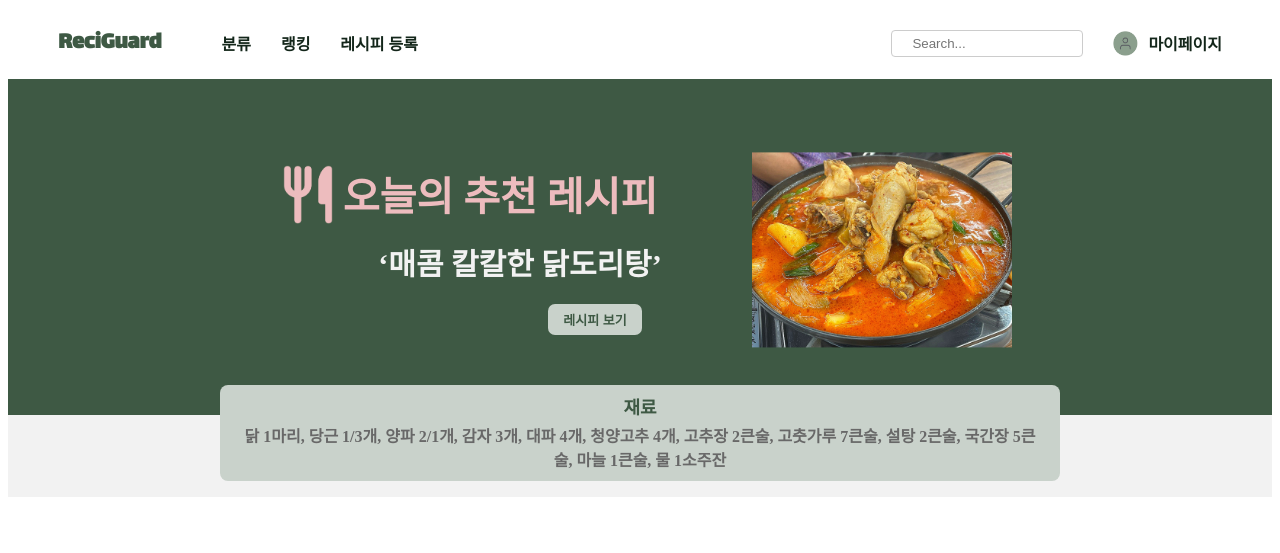
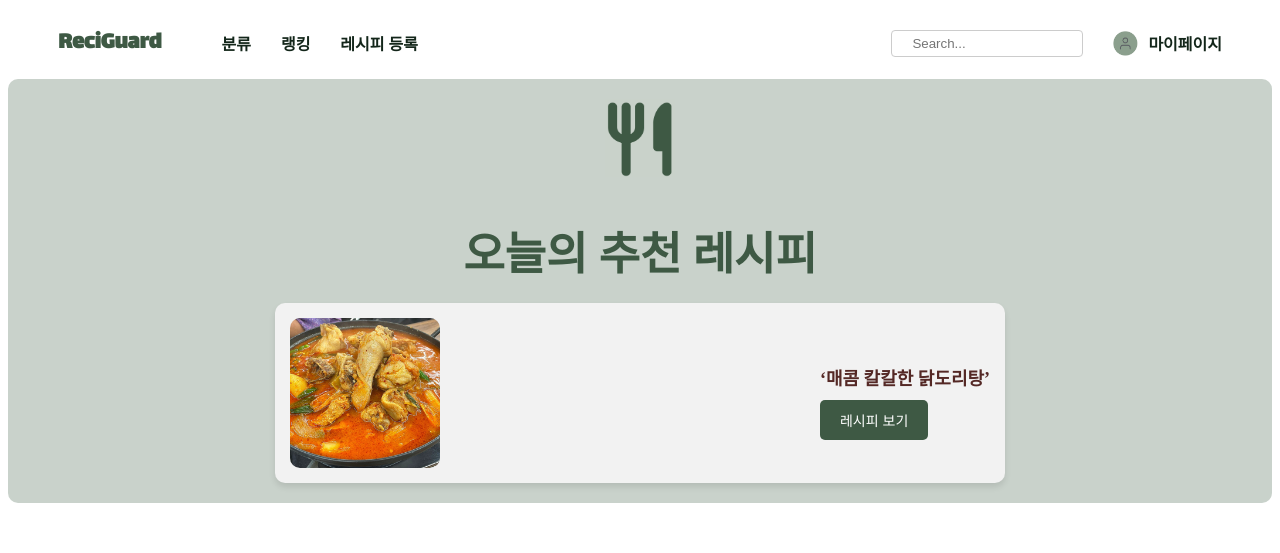
Before and after one commit to s2eojeong/ReciGuard, a React (Vite) app in the folder Reciguard/: page /Realmain in a window 1280 px wide. Shown: the top 553 px of the page. Built offline with nearby package versions, Linux system fonts and the light colour scheme.

Commit message:
[수정]리코멘드

```diff
--- a/Reciguard/src/components/Recommend.css
+++ b/Reciguard/src/components/Recommend.css
@@ -1,109 +1,62 @@
-.recipe-hero {
+.recommend-container {
+    background-color: #c9d2cb;
+    padding: 20px;
+    text-align: center;
+    border-radius: 10px;
     display: flex;
     flex-direction: column;
-    margin: 0;
-    padding: 0;
-    background-color: #3E5944;
-}
-
-.green-section {
-    background-color: #3E5944;
-    padding: 60px 20px;
-    text-align: center;
-}
-
-.gray-section {
-    background-color: #F2F2F2;
-    padding:0px;
-    text-align: center;
-}
-
-.recipe-header {
-    text-align: center;
-    margin-bottom: 20px;
-    margin-right: 340px;
-}
-
-.recipe-title-container {
-    display: flex;
     align-items: center;
-    justify-content: center;
-    gap: 10px;
-    overflow: visible;
-    position: relative;
 }
 
 .fork {
-    width:50px;
+    width:70px;
 }
 
-.recipe-title {
-    display: block !important;
-    font-size: 40px;
-    font-weight: bold;
-    color: #EDBCBE;
+.recommend-title {
+    font-size: 45px;
+    color: #3e5944;
+    margin-bottom: 20px;
 }
 
-.chicken {
-    width: 260px !important;
-    position: absolute;
-    right: -100px; /* 오른쪽 공간에 배치 (필요에 따라 값 조정) */
-    top: 100%; /* 세로 중앙 정렬 */
-    transform: translateY(-50%);
+.recommend-card {
+    background-color: #f2f2f2;
+    width: 700px;
+    border-radius: 10px;
+    display: flex;
+    align-items: center;
+    justify-content: space-between;
+    padding: 15px;
+    box-shadow: 0 4px 6px rgba(0, 0, 0, 0.1);
 }
 
-.recipe-subtitle {
-    font-size: 30px;
-    margin-top: -10px;
-    margin-bottom: 20px;
-    margin-left: 100px;
-    color: #F2F2F2;
+.recommend-image {
+    width: 150px;
+    height: 150px;
+    border-radius: 10px;
+    object-fit: cover;
 }
 
-.recipe-button {
-    background-color: #C9D2CB;
-    color: #3E5944;
-    border: none;
-    padding: 6px 15px;
-    border-radius: 7px;
-    font-size: 13px;
-    font-weight: bolder;
-    cursor: pointer;
-    transition: background-color 0.3s ease;
-    margin-left: 250px;
+.recommend-content {
+    margin-left: 15px;
+    text-align: left;
 }
 
-.recipe-button:hover {
-    background-color: #3E5944;
-    color:#C9D2CB;
-    border:2px solid #C9D2CB;
+.recommend-dish-name {
+    font-size: 18px;
+    color: #542825; /* 갈색 */
+    margin-bottom: 10px;
 }
 
-.recipe-ingredients {
-    background-color: #C9D2CB;
-    color: #3E5944;
-    border-radius: 8px;
-    text-align: center;
-    width: 100%;
-    max-width: 800px;
-    padding: 0px 20px;
-    margin: auto;
-    margin-top: -50px;
+.recommend-button {
+    background-color: #3e5944; /* 진한 초록색 */
+    color: #ffffff;
+    border: none;
+    padding: 10px 20px;
+    border-radius: 5px;
+    cursor: pointer;
+    font-size: 14px;
 }
 
-.ingredients-header {
-    font-size: 18px;
-    font-weight: bold;
-    margin-bottom: -10px;
-    margin-top: 20px;
-    padding-top: 8px;
-
+.recommend-button:hover {
+    background-color: #2f4535; /* 진한 초록색보다 더 어두운 음영 */
 }
-
-.ingredients-content {
-    font-size: 16px;
-    line-height: 1.5;
-    color: #686868;
-    font-weight: bold;
-    padding-bottom: 8px;
-}
--- a/Reciguard/src/components/Recommend.jsx
+++ b/Reciguard/src/components/Recommend.jsx
@@ -5,24 +5,16 @@ import "./Recommend.css";
 
 const Recommend = () => {
     return (
-        <div className="recipe-hero">
-        <div className="recipe-header">
-        <div className='green-section'>
-        <div className="recipe-title-container">
-            <img className='fork' src={fork}/>
-            <h1 className="recipe-title">오늘의 추천 레시피</h1>
-            <img className="chicken" id='imagePath' src={chicken} />
+    <div className="recommend-container">
+        <div className='recommend-tit'>
+        <img className='fork' src={fork}/>
+        <h2 className="recommend-title">오늘의 추천 레시피</h2>
         </div>
-        <h2 className="recipe-subtitle" id='recipeName'>‘매콤 칼칼한 닭도리탕’</h2>
-        <button className="recipe-button">레시피 보기</button>
-        </div>
-        </div>
-        <div className="gray-section">
-        <div className="recipe-ingredients">
-        <h3 className="ingredients-header">재료</h3>
-        <p className="ingredients-content" id='ingredients'>
-            닭 1마리, 당근 1/3개, 양파 2/1개, 감자 3개, 대파 4개, 청양고추 4개, 고추장 2큰술, 고춧가루 7큰술, 설탕 2큰술, 국간장 5큰술, 마늘 1큰술, 물 1소주잔
-        </p>
+        <div className="recommend-card">
+        <img src= {chicken} className="recommend-image"/>
+        <div className="recommend-content">
+            <h3 className="recommend-dish-name">‘매콤 칼칼한 닭도리탕’</h3>
+            <button className="recommend-button">레시피 보기</button>
         </div>
         </div>
     </div>
--- a/Reciguard/src/components/Regis3.css
+++ b/Reciguard/src/components/Regis3.css
@@ -66,7 +66,7 @@
 }
 
 .step-number {
-    font-size: 50px;
+    font-size: 35px;
     position: relative;
     top:5px;
     margin-bottom:60px;
```
Also changed, not shown: Reciguard/src/assets/fork.png.
